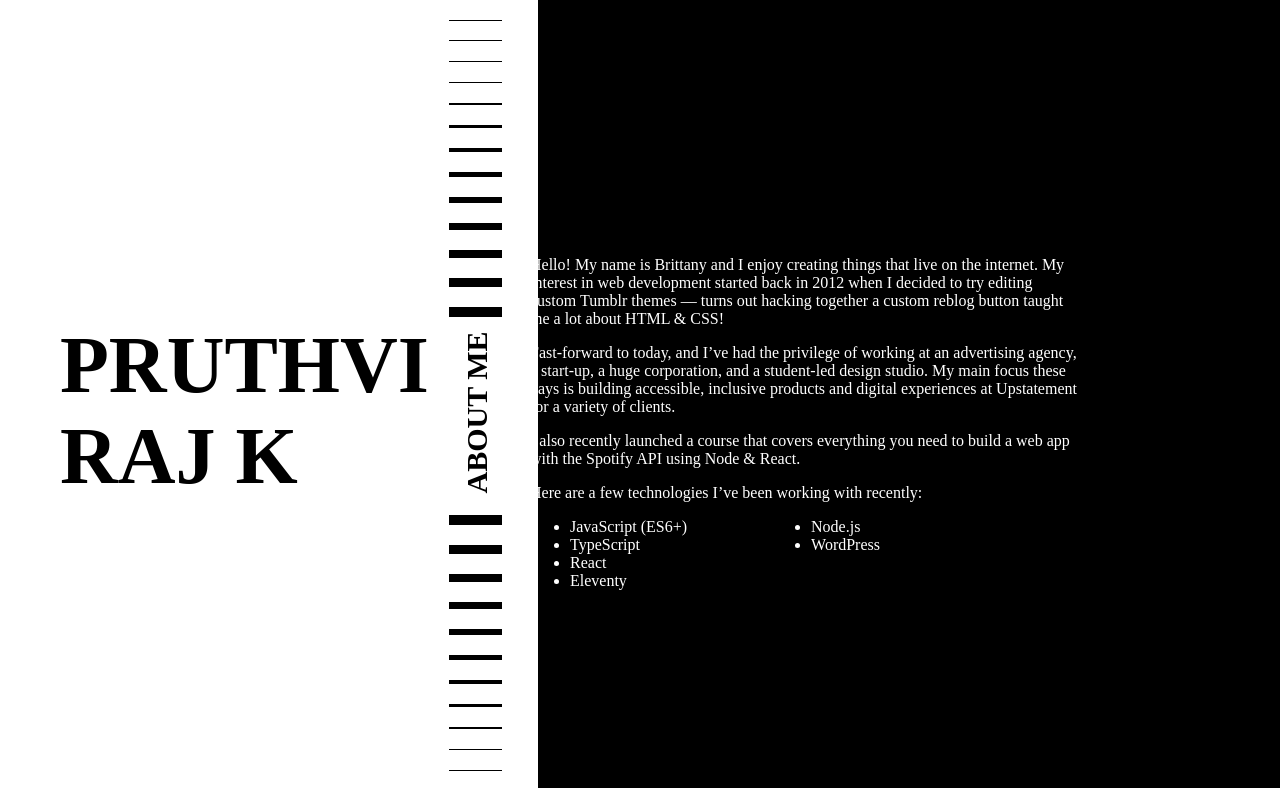
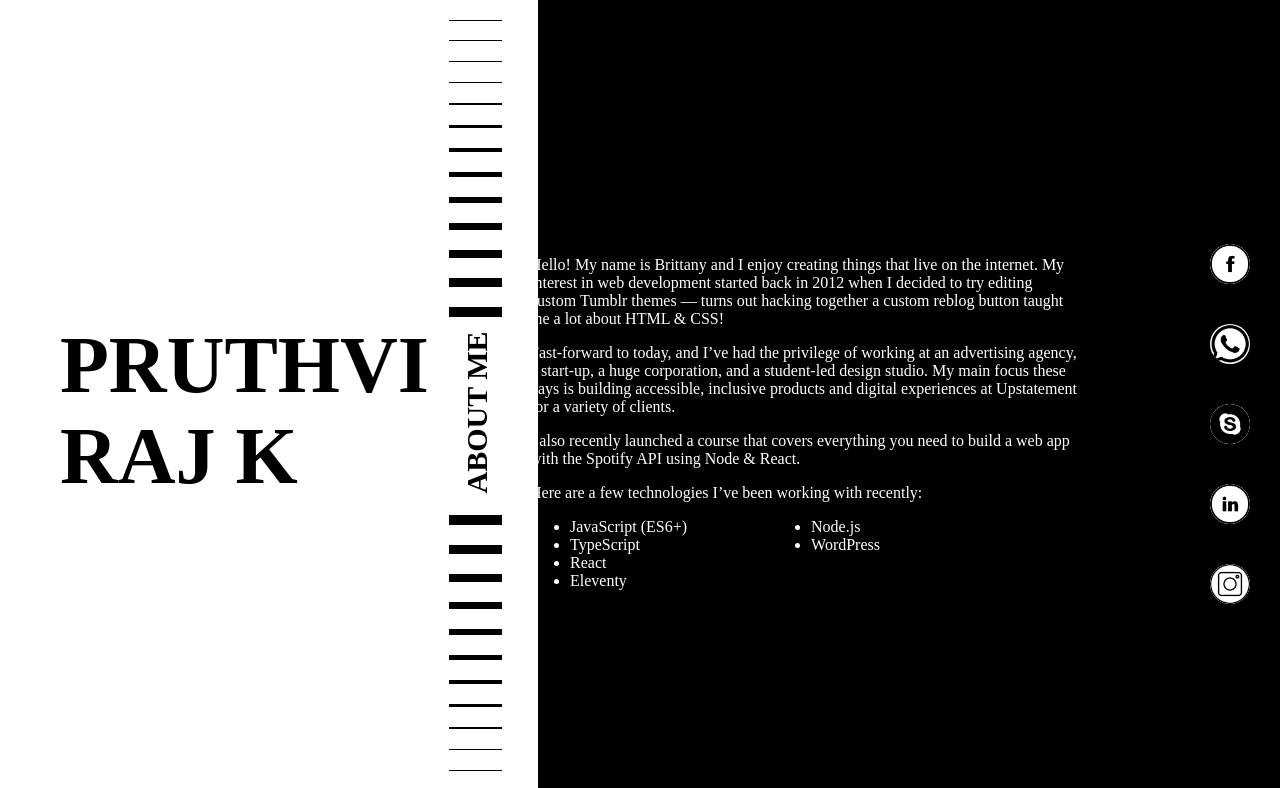
Before and after one commit to raj318/pruthviraj_website1, a plain HTML site: page layouts/websites/first_template/home.html in a window 1280 px wide. Shown: the top 788 px of the page. Drawn offline with Linux system fonts and the light colour scheme; a web font is replaced by a local one.

Commit message:
added icons

```diff
--- a/layouts/websites/first_template/home.css
+++ b/layouts/websites/first_template/home.css
@@ -274,9 +274,46 @@ body {
     left: 10%;
 }
 
-@media only screen and (max-width: 800px) {
+img {
+    width: 40px;
+    height: 40px;
+    background-color: white;
+    border-radius: 50%;
+    margin: 20px;
+}
+
+.facebook, .whatsapp, .skype, .linkedin, .insta {
+    position: sticky;
+}
+
+.facebook {
+    top: 28%;
+}
+.whatsapp{
+    top: 38%;
+}
+.skype {
+    top: 48%;
+}
+.linkedin {
+    top: 58%;
+}
+.insta {
+    top: 68%;
+}
+
+.icons {
+    position: absolute;
+    right: 10px;
+    top: 0;
+    color: white;
+    height: 200vh;
+}
+
+
+@media only screen and (max-width: 410px) {
     .left {
-        width: 36%;
+        width: 35%;
     }
     .intro {
         width: 200px;
@@ -290,7 +327,7 @@ body {
         left: 5px;
         font-size: 20px;
         width: 100px;
-        margin-left: 15px;
+        margin-left: 2px;
         font-weight: 900;
     }
     .divider {
--- a/layouts/websites/first_template/home.html
+++ b/layouts/websites/first_template/home.html
@@ -157,6 +157,23 @@ designers, producers, and clients on a daily basis</li>
         <div class="left">
             <div class="name"><b>PRUTHVI RAJ K</b></div>
         </div>
+        <div class="icons">
+            <div class="facebook">
+                <img src="facebook.png" alt="facebooklogo">
+            </div>
+            <div class="whatsapp">
+                <img src="whatsapp.png" alt="whatsapp">
+            </div>
+            <div class="skype">
+                <img src="skype.png" alt="skype">
+            </div>
+            <div class="linkedin">
+                <img src="linkedin.png" alt="linkedin">
+            </div>
+            <div class="insta">
+                <img src="instagram.png" alt="instagram">
+            </div>
+        </div>
 
 </body>
 </html>
```
Also changed, not shown: layouts/websites/first_template/facebook.png (added), layouts/websites/first_template/instagram.png (added), layouts/websites/first_template/linkedin.png (added), layouts/websites/first_template/skype.png (added), layouts/websites/first_template/whatsapp.png (added).
